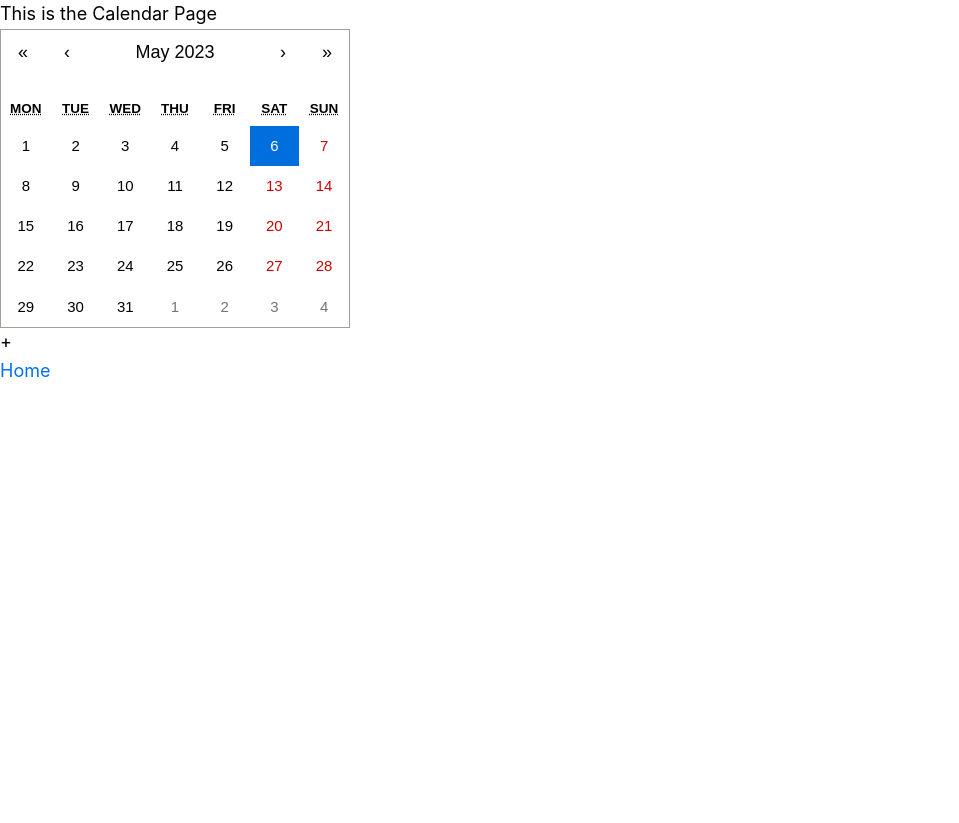
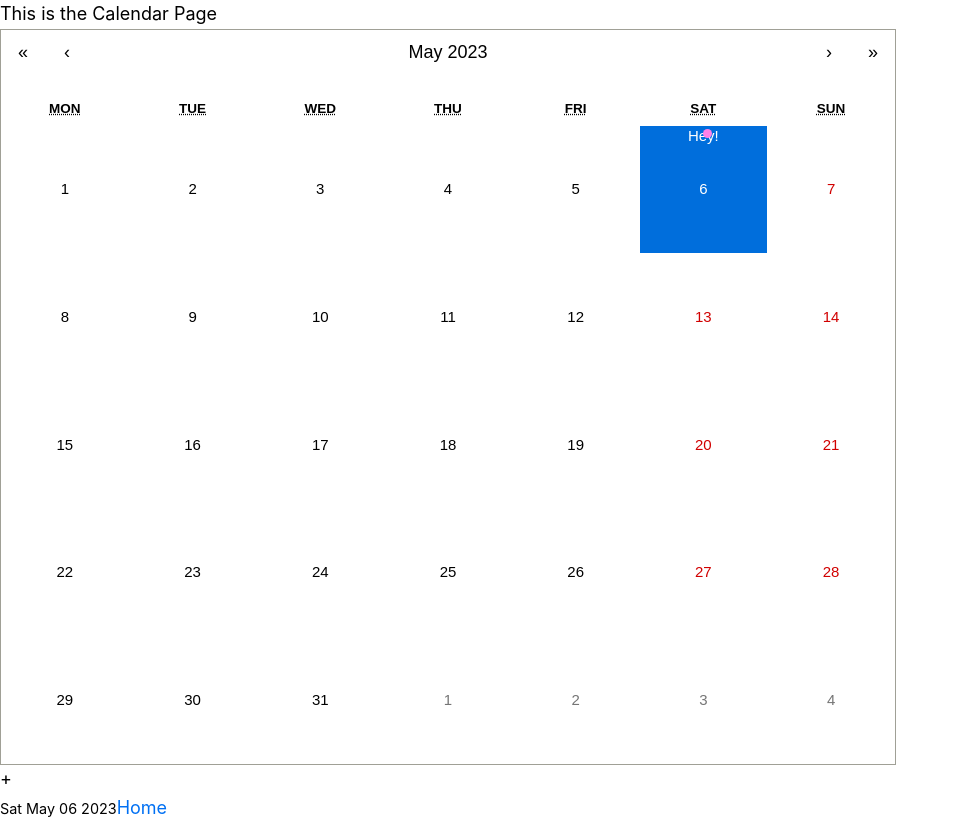
Before and after one commit to SageKyle/next-practice, a Next.js app: page /calendar in a window 1280 px wide. Shown: the whole page, without its empty margins (0-959 px from the left). Before the commit the page ends 800 px from the top, so only its background shows below. Built offline with nearby package versions, Linux system fonts and the light colour scheme.

Commit message:
add stylesheet for calendar tiles

```diff
--- /dev/null
+++ b/app/styles/calendar.module.css
@@ -0,0 +1,32 @@
+.calendar {
+	/* min-width: unset; */
+	width: auto;
+	max-width: 70vw;
+}
+
+.tileStyles {
+	width: 4rem;
+	aspect-ratio: 1/1;
+	position: relative;
+}
+
+.EventTile {
+	width: 100%;
+	height: 100%;
+	position: absolute;
+	inset: 0;
+}
+
+.EventTile::after {
+	content: '';
+	width: 0.5rem;
+	display: inline-block;
+	position: absolute;
+	top: 0.2rem;
+	left: 50%;
+	aspect-ratio: 1/1;
+	border-radius: 50%;
+	margin: auto;
+	background-color: hsl(310, 97%, 75%);
+}
+/* "after:bg-slate-200 after:w-full after:h-2" */
--- a/pages/calendar.jsx
+++ b/pages/calendar.jsx
@@ -5,13 +5,18 @@ import Link from 'next/link';
 import { useState } from 'react';
 import Calendar from 'react-calendar';
 import 'react-calendar/dist/Calendar.css';
+import styles from '../app/styles/calendar.module.css';
 
 import AddEvent from '../components/AddEvent';
 
 export default function CalendarFn() {
 	const [value, setDate] = useState(new Date());
 	const [open, setOpen] = useState(false);
-	const [formData, setFormData] = useState(null);
+	const [formData, setFormData] = useState({
+		title: '',
+		desc: '',
+		date: new Date(),
+	});
 	const [defaultDay, setDefaultDay] = useState(new Date());
 
 	function onClickDay(value, event) {
@@ -35,13 +40,16 @@ export default function CalendarFn() {
 				<h1 className="text-2xl mb-4">This is the Calendar Page</h1>
 				<section className="my-4">
 					<Calendar
-						tileClassName="bg-slate-200"
+						className={styles.calendar}
+						tileClassName={styles.tileStyles}
 						// selectRange
 						value={value}
 						onChange={setDate}
 						tileContent={({ date, view }) =>
-							view === 'month' && date === new Date(formData?.date) ? (
-								<p>Hey!</p>
+							view === 'month' &&
+							date.toDateString() ===
+								new Date(formData?.date).toDateString() ? (
+								<p className={styles.EventTile}>Hey!</p>
 							) : null
 						}
 						onClickDay={(value, event) => onClickDay(value, event)}
```
